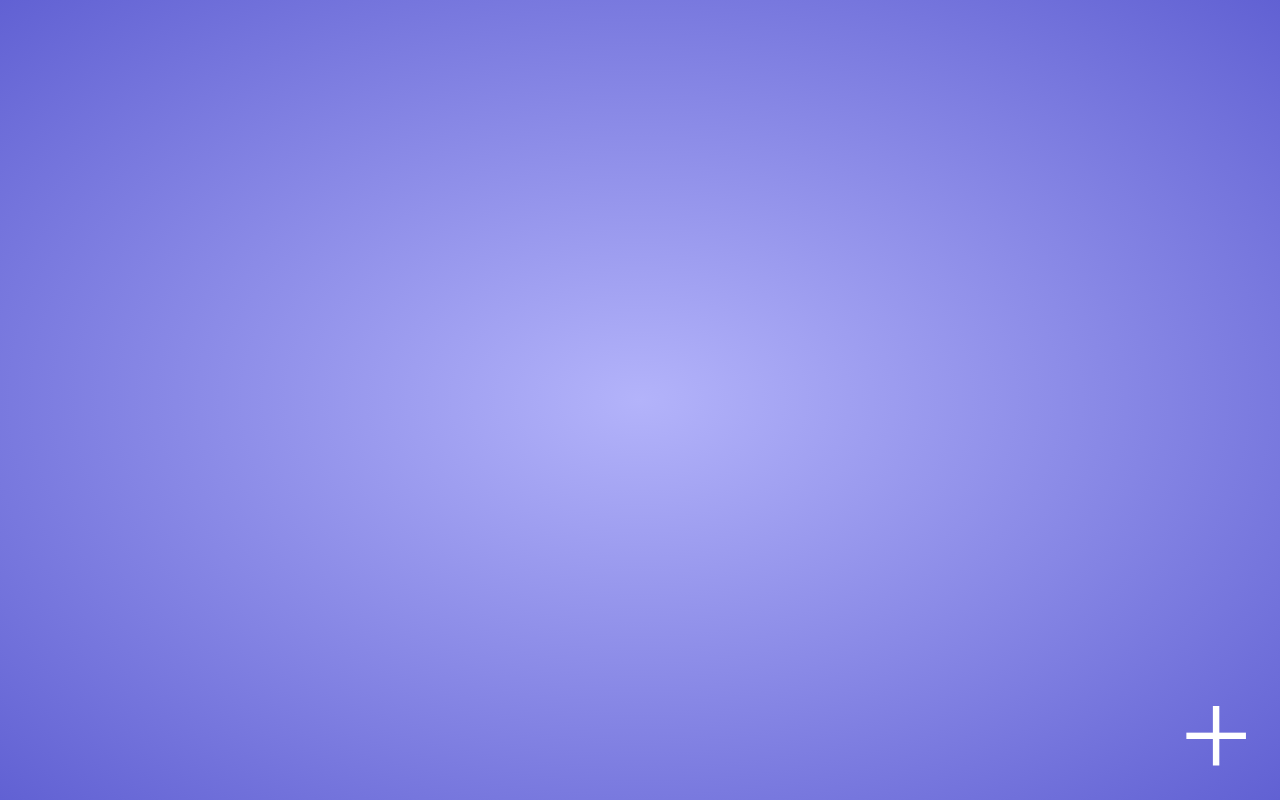
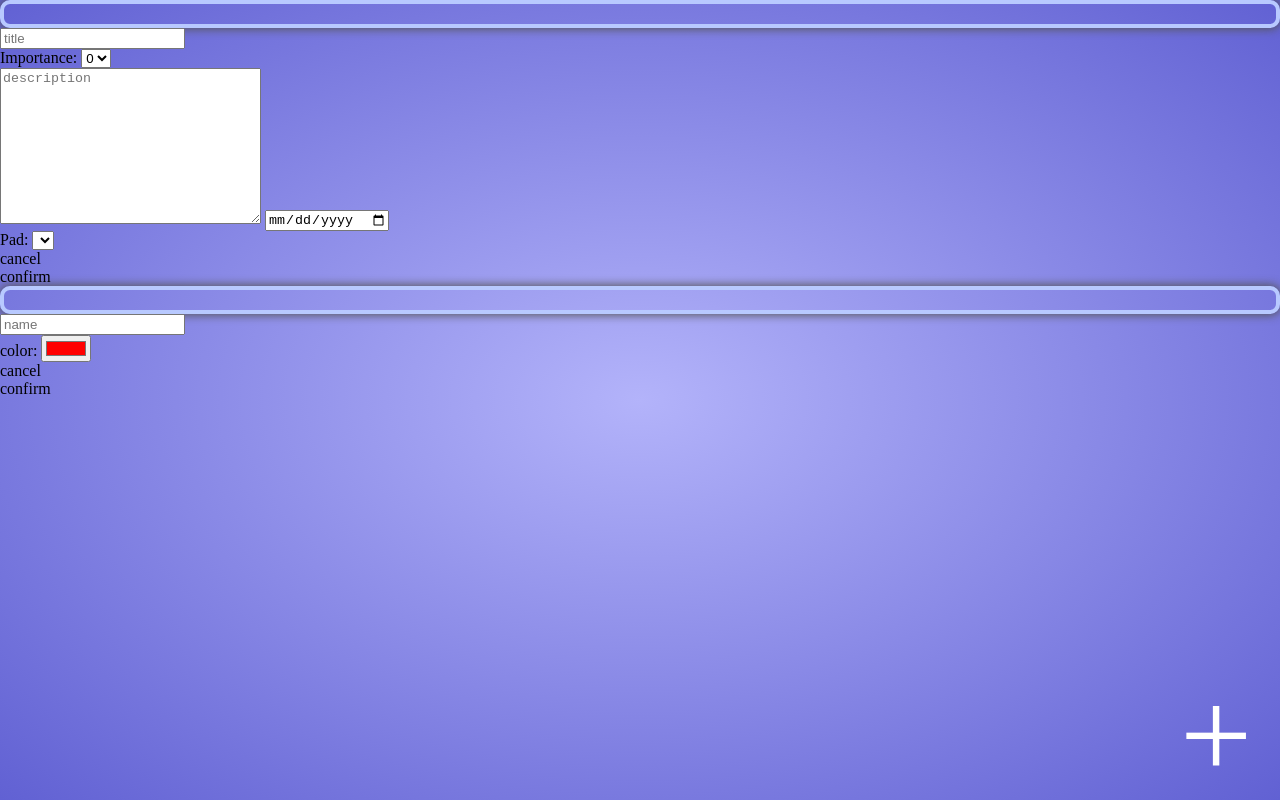
Before and after one commit to nickslick03/sticky-notes.net, a plain HTML site: page index.html in a window 1280 px wide. Drawn offline with Linux system fonts and the light colour scheme.

Commit message:
added edit and delete functionality

```diff
--- a/index.html
+++ b/index.html
@@ -12,8 +12,8 @@
     <div id="plusButton" class="noselect">
         <div>+</div>
         <div id="newStickyNote" title="New Sticky Note"></div>
-        <div title="New Sticky Note Pad">
-            <div class="stickyNotePadContainer">
+        <div>
+            <div id="newStickyNotePad" title="New Sticky Note Pad" class="stickyNotePadContainer">
                 <div></div>
                 <div></div>
                 <div></div>
@@ -21,5 +21,42 @@
         </div>
         <div></div>
     </div>
+    <div id="stickyNoteForm" class="center formContainer">
+        <h2></h2>
+        <input type="text" placeholder="title">
+        <div>
+            <label for="importance">Importance:</label>
+            <select name="importance" id="importance">
+                <option value="">0</option>
+                <option value="1">1</option>
+                <option value="2">2</option>
+                <option value="3">3</option>
+            </select>
+        </div>
+        <textarea name="description" id="description" cols="30" rows="10" placeholder="description"></textarea>
+        <input type="date" name="date" id="date">
+        <div>
+            <label for="pad">Pad:</label>
+            <select name="pad" id="pad">
+
+            </select>
+        </div>
+        <div class="buttons">
+            <div class="noselect">cancel</div>
+            <div class="noselect">confirm</div>
+        </div>
+    </div>
+    <div id="stickyNotePadForm" class="center formContainer">
+        <h2></h2>
+        <input type="text" placeholder="name">
+        <div>
+             <label for="favcolor">color:</label>
+            <input type="color" id="color" name="color" value="#ff0000">
+        </div>
+        <div class="buttons">
+            <div class="noselect">cancel</div>
+            <div class="noselect">confirm</div>
+        </div>
+    </div>
 </body>
 </html>
```
